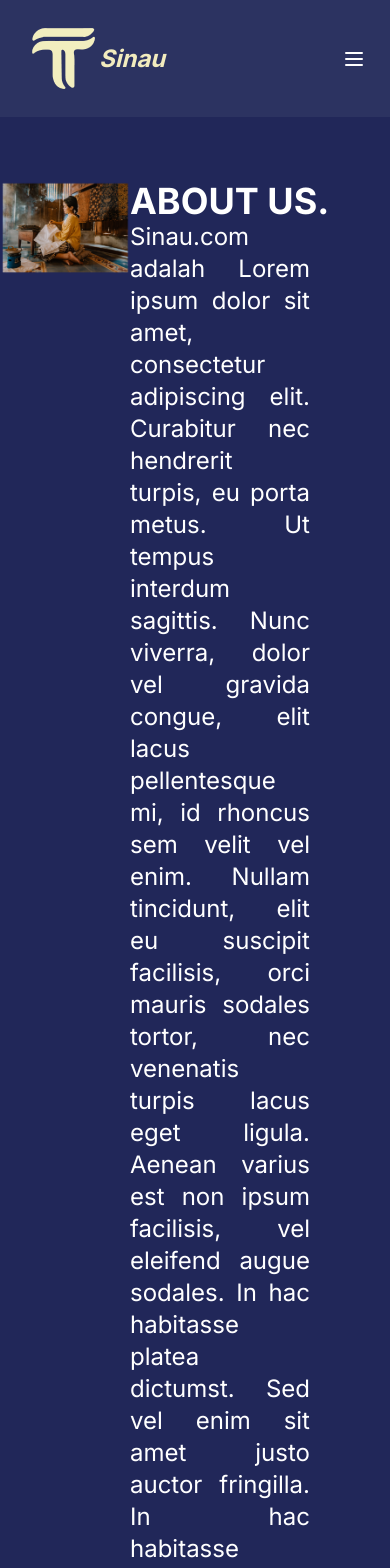
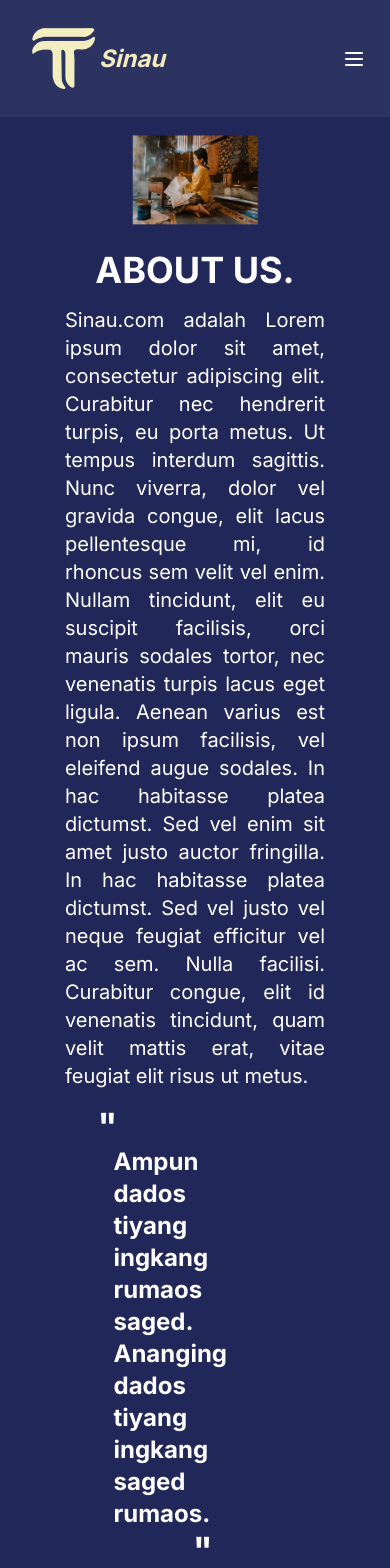
Before and after one commit to princeofverry/Sinau-Web, a Next.js app: page /about-us in a window 390 px wide. Shown: the top 1568 px of the page. Built offline with nearby package versions, Linux system fonts and the light colour scheme.

Commit message:
responsive

```diff
--- a/src/app/about-us/page.js
+++ b/src/app/about-us/page.js
@@ -5,8 +5,8 @@ const AboutUs = () => {
   return (
     <div className="flex flex-col min-h-screen bg-[#212759]">
       <div className="container mx-auto flex flex-col items-center flex-1">
-        <div className="text-white w-full flex justify-start items-start pt-16">
-          <div className="w-1/3">
+        <div className="text-white w-full flex items-center sm:justify-start sm:items-start sm:flex-row flex-col">
+          <div className="w-1/3 mt-4">
             <Image
               src="/pesonaJawa2.png"
               alt="..."
@@ -17,10 +17,10 @@ const AboutUs = () => {
           </div>
           <div className="w-2/3">
             <div className="max-w-[800px] mx-auto text-start flex flex-col justify-start">
-              <p className="text-white md:text-5xl sm:text-6xl text-4xl font-bold">
+              <p className="text-white md:text-5xl sm:text-6xl text-4xl mt-6 font-bold sm:text-left text-center">
                 ABOUT US.
               </p>
-              <h1 className="md:text-base md:italic text-2xl md:py-6 text-justify mr-20">
+              <h1 className="md:text-base md:italic text-xl md:py-6 text-justify sm:mr-20 py-4">
                 Sinau.com adalah Lorem ipsum dolor sit amet, consectetur
                 adipiscing elit. Curabitur nec hendrerit turpis, eu porta metus.
                 Ut tempus interdum sagittis. Nunc viverra, dolor vel gravida
@@ -37,7 +37,7 @@ const AboutUs = () => {
             </div>
           </div>
         </div>
-        <div className="text-white w-full flex justify-start items-start pt-16">
+        <div className="text-white w-full flex items-center sm:justify-start sm:items-start sm:flex-row flex-col">
           <div className="w-1/2">
             <div className="max-w-[800px] mx-auto text-start flex flex-col justify-start">
               <p className="text-white md:text-4xl sm:text-6xl text-4xl font-bold md:pt-12 md:pb-0">
--- a/src/app/components/Course/components/TestimonialSlider.js
+++ b/src/app/components/Course/components/TestimonialSlider.js
@@ -116,14 +116,14 @@ const SliderTestimoni = () => {
       <div className="mt-4 flex justify-between absolute inset-x-0 top-1/3">
         <button
           onClick={prevTestimoni}
-          className="text-gray-600 text-2xl"
+          className="text-gray-600 text-2xl hidden"
           disabled={currentIndex === 0}
         >
           &lt;
         </button>
         <button
           onClick={nextTestimoni}
-          className="text-gray-600 text-2xl"
+          className="text-gray-600 text-2xl hidden"
           disabled={currentIndex === testimoniData.length - 1}
         >
           &gt;
```
